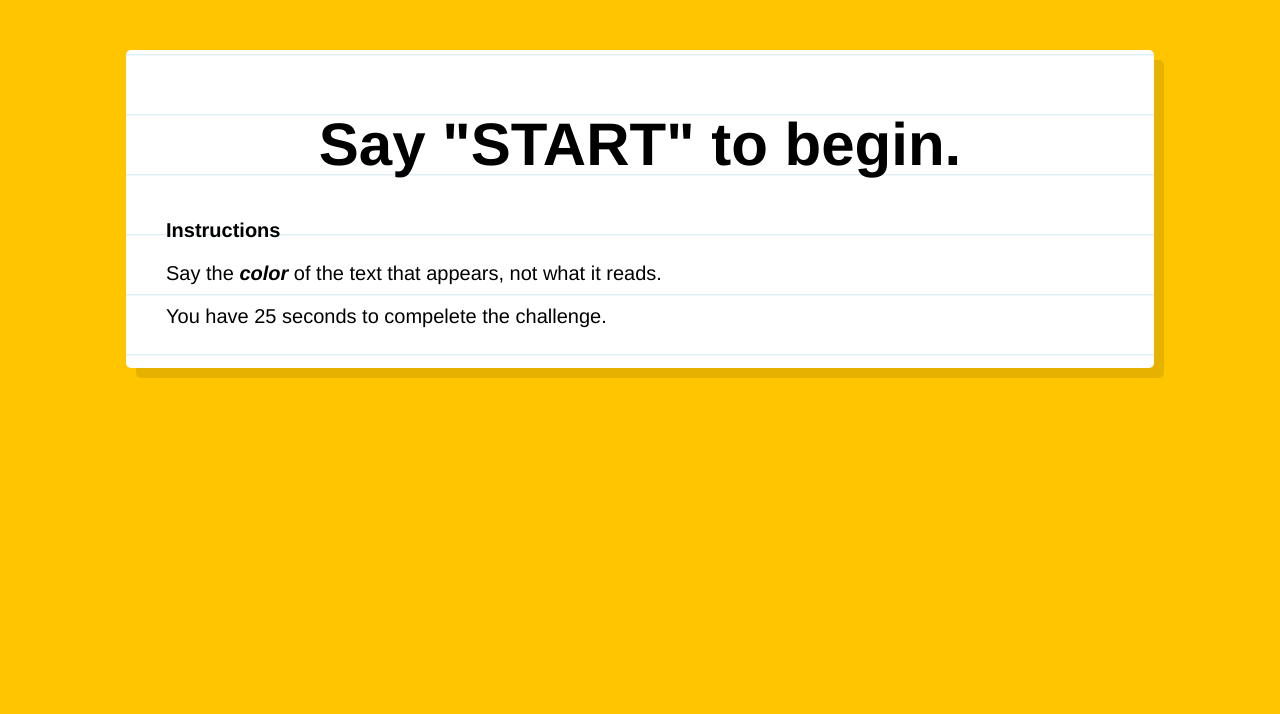
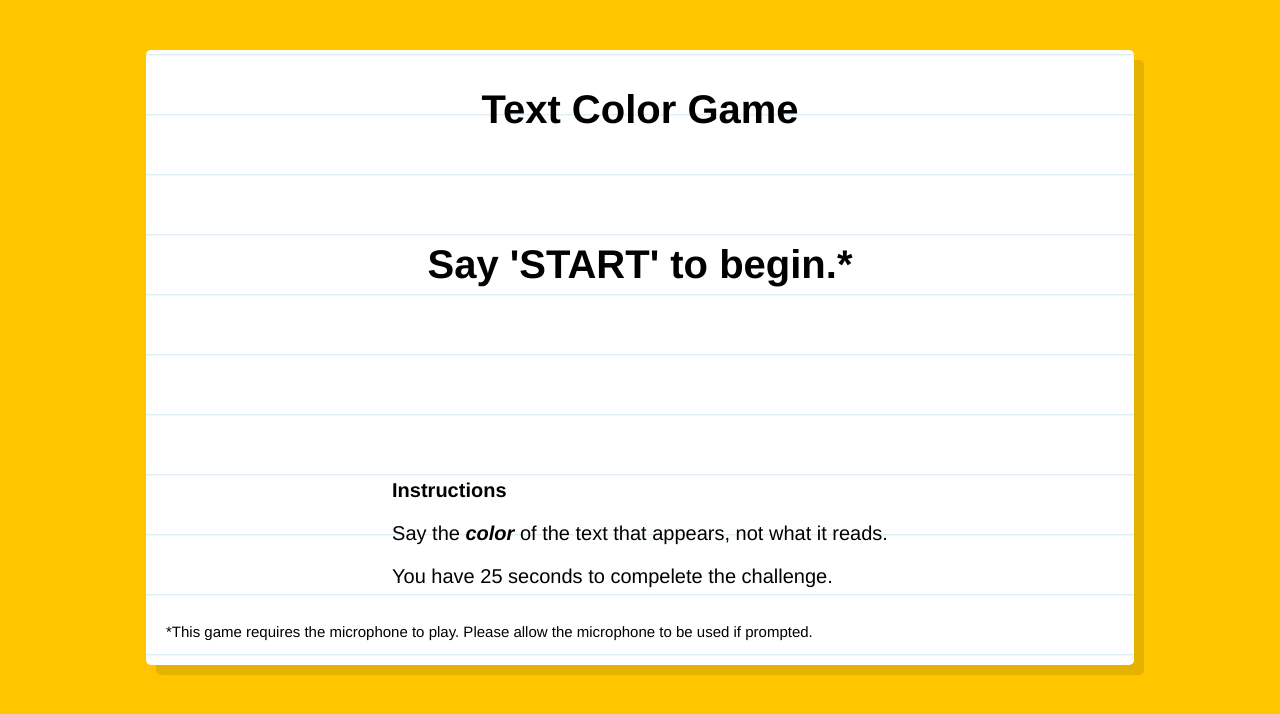
Before and after one commit to nreis11/colorgame, a PHP site: page /index.html in a window 1280 px wide. Shown: the top 714 px of the page. Run offline with PHP 8.4, Linux system fonts and the light colour scheme.

Commit message:
Update UI and add buzzer

```diff
--- a/color.css
+++ b/color.css
@@ -8,35 +8,64 @@ header {
   padding: 2px;
   border: 2px solid black;
   background: orange; /* For browsers that do not support gradients */
-  background: linear-gradient(to bottom right, orange, yellow); /* Standard syntax */
-  box-shadow:10px 10px 0 rgba(0,0,0,0.1);
+  background: linear-gradient(
+    to bottom right,
+    orange,
+    yellow
+  ); /* Standard syntax */
+  box-shadow: 10px 10px 0 rgba(0, 0, 0, 0.1);
   text-transform: capitalize;
 }
 
 #ctext {
-  font-size: 3em;
+  font-size: 2em;
   text-align: center;
 }
 
-#timer, #score {
+#timer,
+#score {
   text-align: center;
+  font-weight: bold;
 }
 
 body {
-  background:#ffc600;
-  font-family: 'helvetica neue';
+  background: #ffc600;
+  font-family: "helvetica neue";
   font-weight: 200;
   font-size: 20px;
 }
 
 #main-container {
-  max-width:75%;
-  margin:50px auto;
-  background:white;
-  border-radius:5px;
-  box-shadow:10px 10px 0 rgba(0,0,0,0.1);
-  padding:1rem 2rem 1rem 2rem;
-  background: -webkit-gradient(linear, 0 0, 0 100%, from(#d9eaf3), color-stop(4%, #fff)) 0 4px;
+  width: 75%;
+  height: 50%;
+  margin: 50px auto;
+  background: white;
+  border-radius: 5px;
+  box-shadow: 10px 10px 0 rgba(0, 0, 0, 0.1);
+  padding: 10px 20px;
+  background: -webkit-gradient(
+      linear,
+      0 0,
+      0 100%,
+      from(#d9eaf3),
+      color-stop(4%, #fff)
+    )
+    0 4px;
   background-size: 100% 3rem;
   position: relative;
+  display: flex;
+  justify-content: space-between;
+  align-items: center;
+  flex-direction: column;
 }
+
+#ctext-container {
+  width: 50%;
+  height: 200px;
+  padding: 10px;
+}
+
+#notes {
+  font-size: 0.75rem;
+  align-self: flex-start;
+}
--- a/color.js
+++ b/color.js
@@ -1,19 +1,31 @@
-var colors = ['Red','Blue','Green','Pink','Black','Yellow','Orange','Gray','Purple','Brown'];
+var colors = [
+  "Red",
+  "Blue",
+  "Green",
+  "Pink",
+  "Black",
+  "Yellow",
+  "Orange",
+  "Gray",
+  "Purple",
+  "Brown"
+];
 var ctext = document.getElementById("ctext");
-var colorInput = document.querySelector('[name="color"]');
+var ctextContainer = document.getElementById("ctext");
 var scoreElem = document.querySelector("#score");
-var p = document.createElement('p');
-p.innerHTML = 'Say "START" to replay';
 var correctSound = document.querySelector("#correctSound");
+var buzzer = document.querySelector("#buzzer");
 var timerDisplay = document.querySelector("#timer");
+var isRunning = false;
 var countdown;
-var current;
 var guessValue;
 var answerValue;
+var current;
 var score;
 var idx;
 
-window.SpeechRecognition = window.SpeechRecognition || window.webkitSpeechRecognition;
+window.SpeechRecognition =
+  window.SpeechRecognition || window.webkitSpeechRecognition;
 
 const recognition = new SpeechRecognition();
 // Live visual feedback to show what you are speaking
@@ -27,7 +39,7 @@ const recognition = new SpeechRecognition();
 // When color array is empty, game over
 
 function startTimer() {
-  const seconds = 25;
+  const seconds = 3;
   timer(seconds);
 }
 
@@ -41,19 +53,15 @@ function timer(seconds) {
 
   countdown = setInterval(() => {
     const secondsLeft = Math.round((then - Date.now()) / 1000);
-    // check if we should stop it!
-    if(secondsLeft < 0) {
-      clearInterval(countdown);
+    displayTimeLeft(secondsLeft);
+    if (secondsLeft <= 0) {
       gameOver();
-      return;
     }
-    // display it
-    displayTimeLeft(secondsLeft);
   }, 1000);
 }
 
 function displayTimeLeft(seconds) {
-  timerDisplay.innerHTML = `0:${seconds}`;
+  timerDisplay.innerHTML = seconds.toString();
 }
 
 function shuffle(a) {
@@ -67,20 +75,17 @@ function shuffle(a) {
 }
 
 function parseResponse(e) {
-  // console.log(e.results);
   const transcript = Array.from(e.results)
     .map(result => result[0])
-    .map(result => result.transcript).join('')
+    .map(result => result.transcript)
+    .join("")
     .toLowerCase();
 
   console.log(transcript);
 
   if (transcript.includes("start")) {
     reset();
-    }
-
-    // Only compare if game hasn't started
-    if (ctext.innerHTML != 'Say "START" to begin.') {
+  } else if (isRunning) {
     compare(transcript);
   }
 }
@@ -95,9 +100,8 @@ function compare(guessValue) {
   nextColor();
 }
 
-
 function nextColor() {
-  // Iterate to second to last index
+  // Iterate until second to last index
   if (idx < colors.length - 1) {
     current = colors[idx];
     ctext.innerHTML = current;
@@ -109,15 +113,18 @@ function nextColor() {
 }
 
 function gameOver() {
-  ctext.style.color = 'black';
-  ctext.innerHTML = "Game Over";
-  ctext.appendChild(p);
+  clearInterval(countdown);
+  buzzer.play();
+  ctext.style.color = "black";
+  ctext.innerHTML = "Game Over<br />Say 'START' to replay";
+  isRunning = false;
 }
 
 function reset() {
   idx = 0;
   score = 0;
   scoreElem.innerHTML = `Score: ${score}`;
+  isRunning = true;
   shuffle(colors);
   startTimer();
   nextColor();
--- a/index.html
+++ b/index.html
@@ -3,22 +3,38 @@
   <head>
     <title>Color Speak</title>
 
-  <link rel="stylesheet" type="text/css" href="color.css">
+    <link rel="stylesheet" type="text/css" href="color.css" />
   </head>
   <body>
     <div id="main-container">
+      <h1>Text Color Game</h1>
       <p id="timer"></p>
-  <h1 id='ctext'>Say "START" to begin.</h1>
+      <div id="ctext-container">
+        <h2 id="ctext">Say 'START' to begin.*</h2>
+      </div>
+      <p id="score"></p>
 
-  <p id='score'></p>
-
+      <div id="instructions-container">
         <p><b>Instructions</b></p>
-  <p>Say the <b><i>color</i></b> of the text that appears, not what it reads.</p>
+        <p>
+          Say the <b><i>color</i></b> of the text that appears, not what it
+          reads.
+        </p>
         <p>You have 25 seconds to compelete the challenge.</p>
+      </div>
+      <div id="notes">
+        <p>
+          *This game requires the microphone to play. Please allow the
+          microphone to be used if prompted.
+        </p>
+      </div>
     </div>
 
     <audio id="correctSound">
-  <source src="media/correct.mp3">
+      <source src="media/correct.mp3" />
+    </audio>
+    <audio id="buzzer">
+      <source src="media/buzzer.mp3" />
     </audio>
 
     <script src="color.js"></script>
```
Also changed, not shown: 1 other file. Lines whose indentation alone changed are shown as unchanged.
